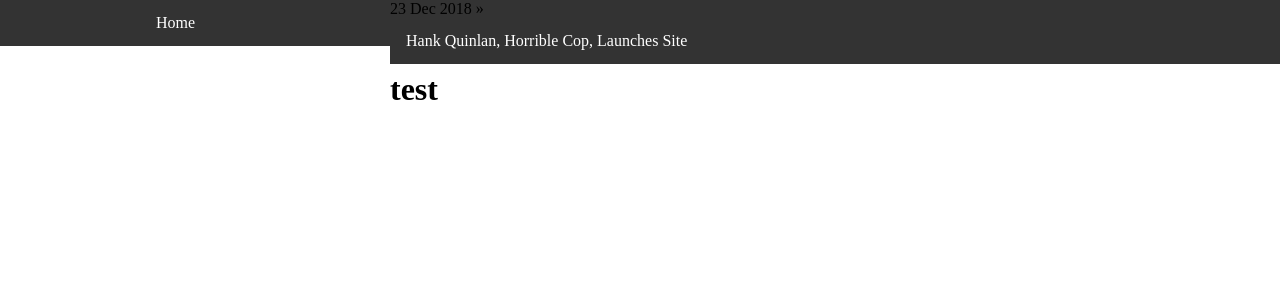
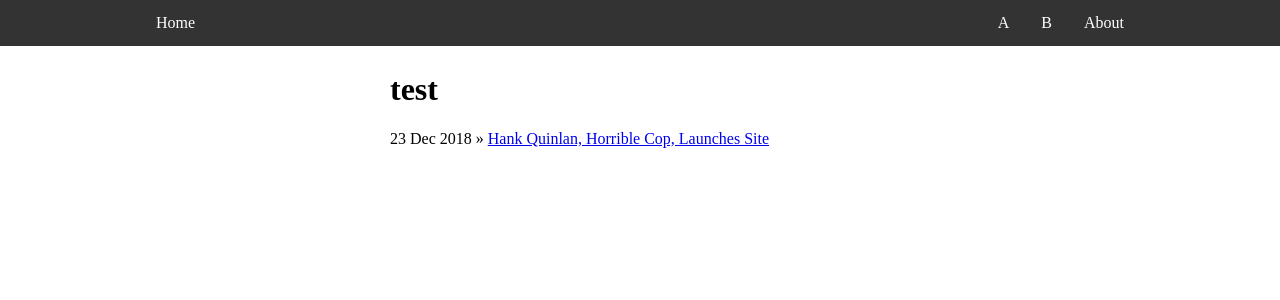
Before and after one commit to iamhabi/iamhabi.github.io, a Jekyll site: the page built from index.html, in a window 1280 px wide. Shown: the top 300 px of the page. Built offline with Jekyll 4.4.1, drawn with Linux system fonts in a browser that asks for light colours.

Commit message:
Update index.html

```diff
--- a/index.html
+++ b/index.html
@@ -4,10 +4,7 @@ title: test
 ---
 
 <h1>{{ page.title }}</h1>
-<ul class="posts">
 
   {% for post in site.posts %}
-    <li><span>{{ post.date | date_to_string }}</span> &raquo; <a href="{{ post.url }}" title="{{ post.title }}">{{ post.title }}</a></li>
+   <span>{{ post.date | date_to_string }}</span> &raquo; <a href="{{ post.url }}" title="{{ post.title }}">{{ post.title }}</a></li>
   {% endfor %}
-
-</ul>
```
